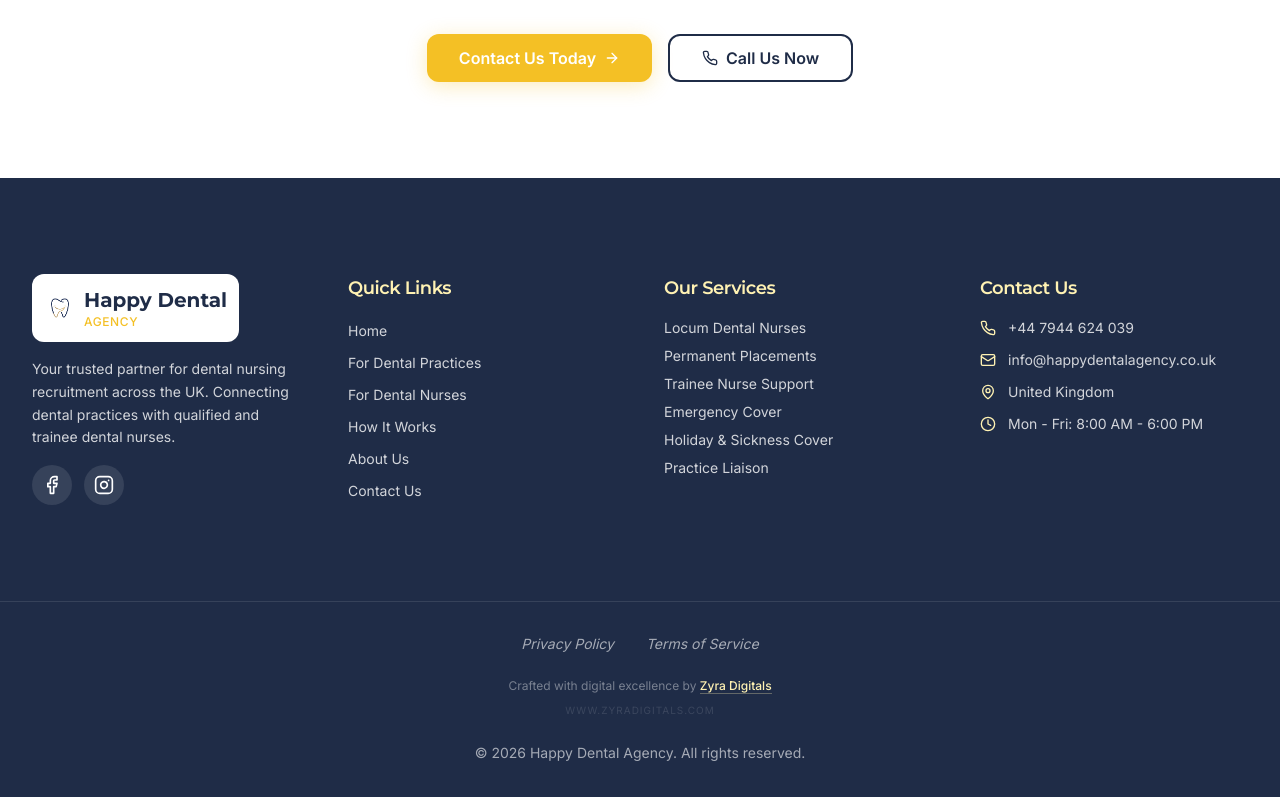
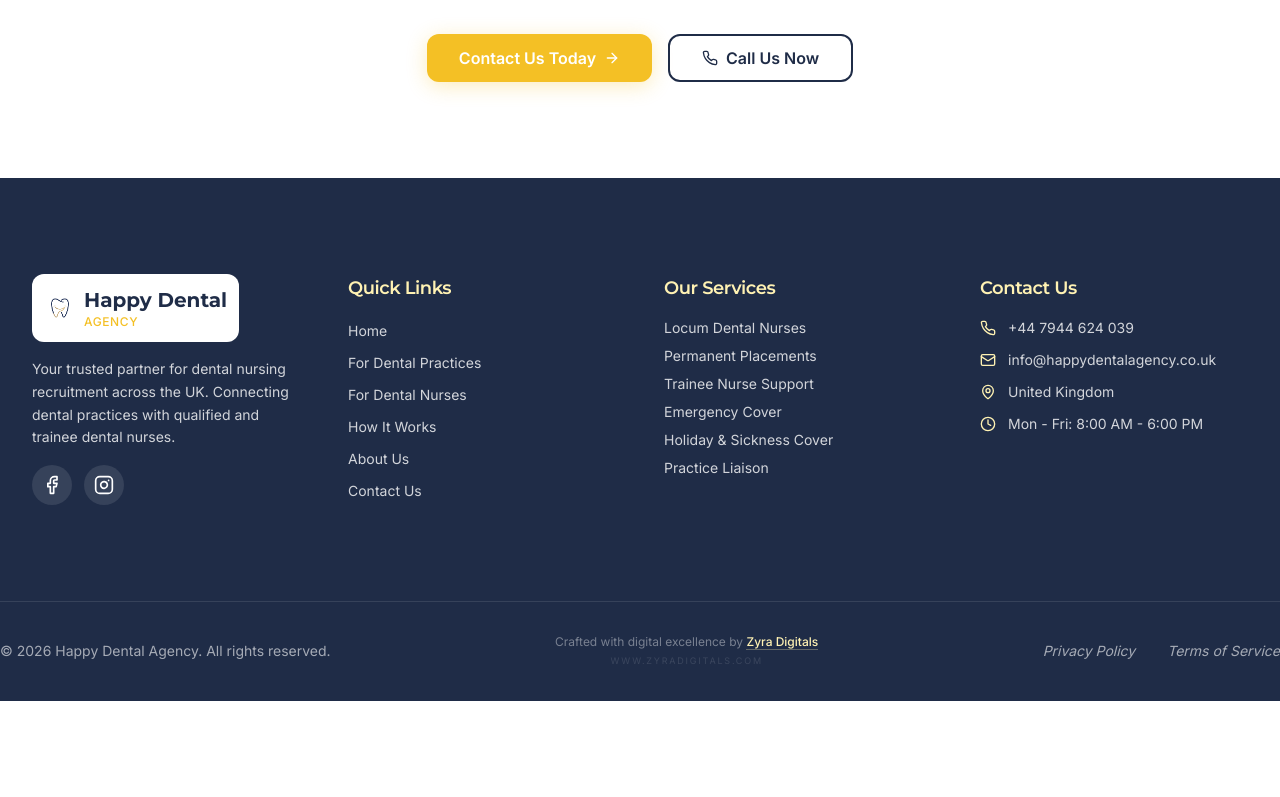
Before and after one commit to MohanPrasathSece/happy-dental-agency, a React (Vite) app: page / in a window 1280 px wide. Shown: the part 4332-5129 px from the top of the page. After the commit the page ends 5033 px from the top, so only its background shows below. Built offline with nearby package versions, Linux system fonts and the light colour scheme; the HTML template or start-up script is replaced by a standard one.

Commit message:
Configure footer: Copyright on left, Zyra Digitals centered, Privacy/Terms on right

```diff
--- a/src/components/Footer.tsx
+++ b/src/components/Footer.tsx
@@ -112,17 +112,12 @@ const Footer = () => {
 
       {/* Bottom Bar */}
       <div className="border-t border-white/10">
-        <div className="container-custom py-8 flex flex-col items-center gap-6 text-sm text-white/60 text-center">
-          <div className="flex flex-wrap justify-center gap-x-8 gap-y-2 italic">
-            <Link to="/privacy" className="hover:text-champagne transition-colors">
-              Privacy Policy
-            </Link>
-            <Link to="/terms" className="hover:text-champagne transition-colors">
-              Terms of Service
-            </Link>
-          </div>
+        <div className="container-custom py-8 flex flex-col md:flex-row items-center justify-between gap-6 text-sm text-white/60">
+          <p className="order-3 md:order-1 text-center md:text-left">
+            © {currentYear} Happy Dental Agency. All rights reserved.
+          </p>
 
-          <div className="flex flex-col items-center gap-2">
+          <div className="flex flex-col items-center gap-1 order-1 md:order-2">
             <p className="text-xs text-white/40">
               Crafted with digital excellence by{" "}
               <a
@@ -134,10 +129,17 @@ const Footer = () => {
                 Zyra Digitals
               </a>
             </p>
-            <p className="text-[10px] tracking-widest uppercase opacity-20">www.zyradigitals.com</p>
+            <p className="text-[9px] tracking-[0.2em] uppercase opacity-20">www.zyradigitals.com</p>
           </div>
 
-          <p>© {currentYear} Happy Dental Agency. All rights reserved.</p>
+          <div className="flex flex-wrap justify-center md:justify-end gap-x-8 gap-y-2 italic order-2 md:order-3 min-w-[200px]">
+            <Link to="/privacy" className="hover:text-champagne transition-colors text-right">
+              Privacy Policy
+            </Link>
+            <Link to="/terms" className="hover:text-champagne transition-colors text-right">
+              Terms of Service
+            </Link>
+          </div>
         </div>
       </div>
     </footer>
```
